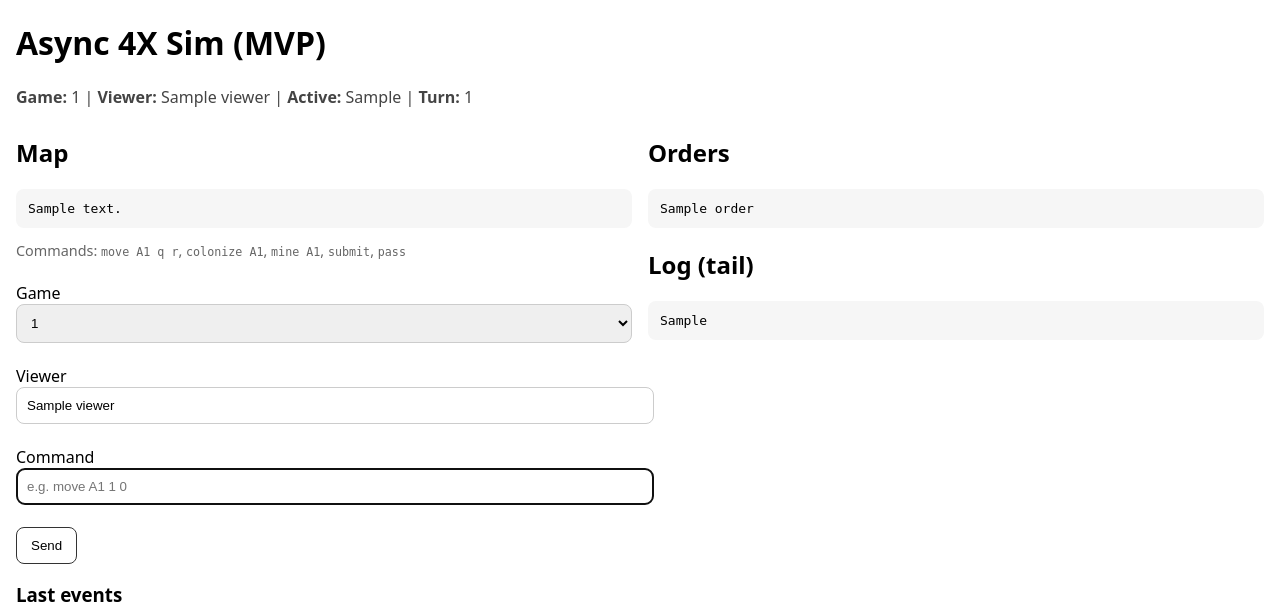
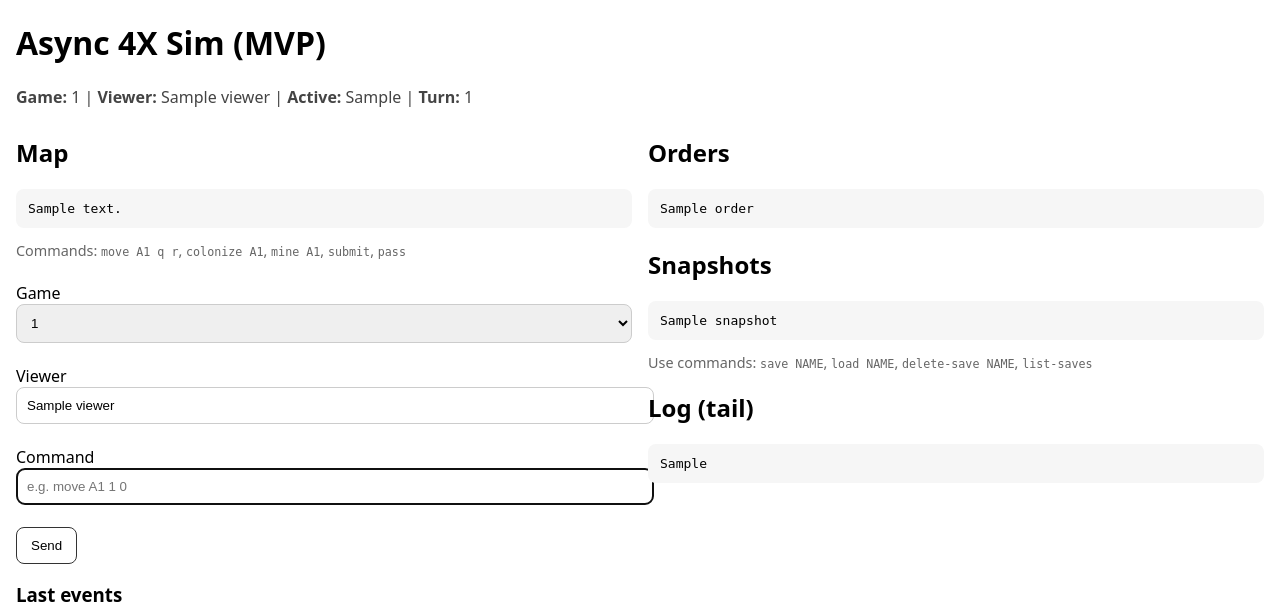
Before and after one commit to josiahnarog/async-4x-sim, a FastAPI app: template templates/index.html in a window 1280 px wide. Shown: the top 612 px of the page. Run offline with FastAPI, Linux system fonts and the light colour scheme; the template is opened without the code that fills it: most values are stand-ins (such as "Sample title", 1, 10 or a date in 2020).

Commit message:
:sparkle: Enables auto-load of snapshots, easier snapshot loading.

```diff
--- a/app.py
+++ b/app.py
@@ -184,17 +184,24 @@ def _ui_state(game_id: str, viewer: str) -> dict[str, Any]:
         "map_text": map_txt,
         "log_tail": "\n".join(log_tail),
         "orders": [str(o) for o in game.list_orders(viewer_player) ] if hasattr(game, "list_orders") else [],
+        "snapshots": db.list_snapshots(game_id),
     }
 
 
 @app.get("/", response_class=HTMLResponse)
 def index(request: Request, game_id: Optional[str] = None, viewer: str = "A"):
-    # If no game exists yet, create one and redirect to it.
+    # If no game_id is provided:
+    # - Prefer the most recently updated existing game (so restarts feel persistent)
+    # - Otherwise create a new game and redirect to it.
     if game_id is None:
-        new_id = str(uuid.uuid4())
-        g = build_game()
-        db.create_game(new_id, game_to_json(g))
-        return RedirectResponse(url=f"/?game_id={new_id}&viewer={viewer}", status_code=302)
+        existing = db.list_game_ids()
+        if existing:
+            return RedirectResponse(url=f"/?game_id={existing[0]}&viewer={viewer}", status_code=302)
+        else:
+            new_id = str(uuid.uuid4())
+            g = build_game()
+            db.create_game(new_id, game_to_json(g))
+            return RedirectResponse(url=f"/?game_id={new_id}&viewer={viewer}", status_code=302)
 
     state = _ui_state(game_id, viewer)
     return templates.TemplateResponse(
--- a/templates/index.html
+++ b/templates/index.html
@@ -61,6 +61,16 @@
         <pre>(no queued orders)</pre>
       {% endif %}
 
+      <h2>Snapshots</h2>
+      {% if snapshots and snapshots|length > 0 %}
+        <pre>{% for s in snapshots %}{{ s }}{% if not loop.last %}\n{% endif %}{% endfor %}</pre>
+      {% else %}
+        <pre>(no snapshots)</pre>
+      {% endif %}
+      <div class="small">
+        Use commands: <code>save NAME</code>, <code>load NAME</code>, <code>delete-save NAME</code>, <code>list-saves</code>
+      </div>
+
       <h2>Log (tail)</h2>
       <pre>{{ log_tail }}</pre>
     </div>
```
